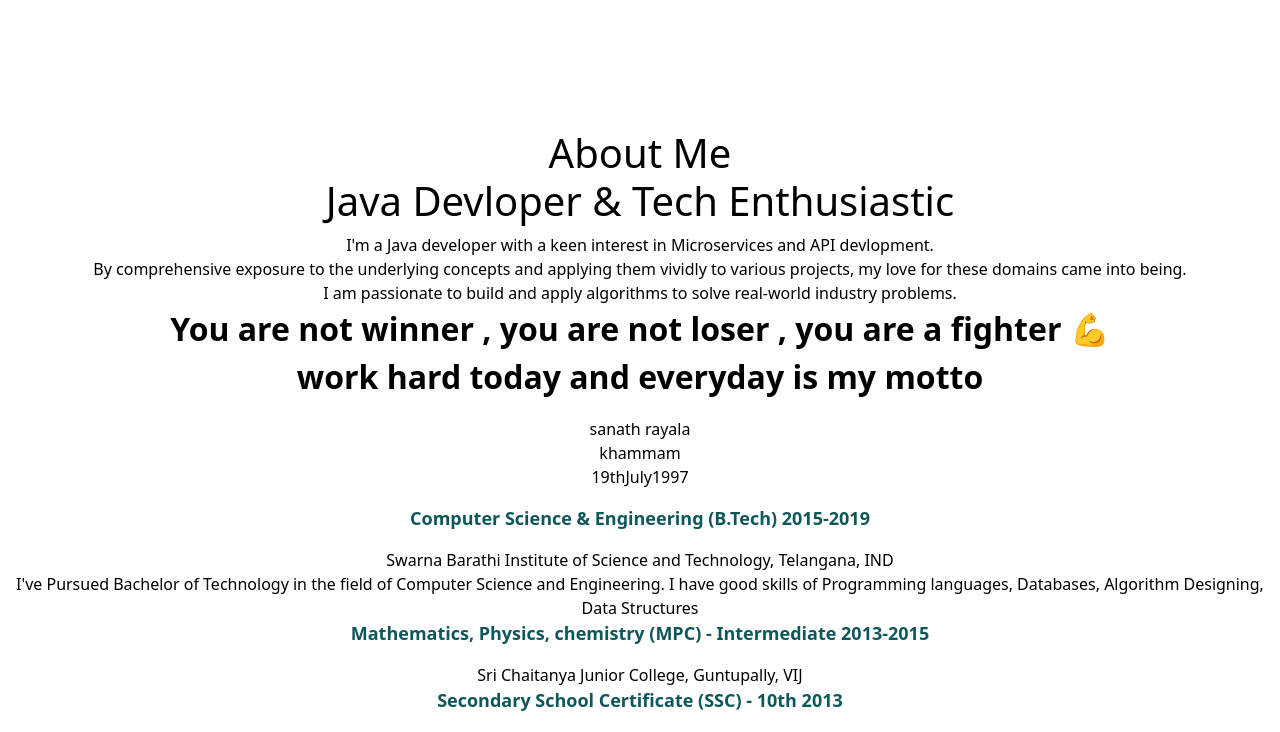
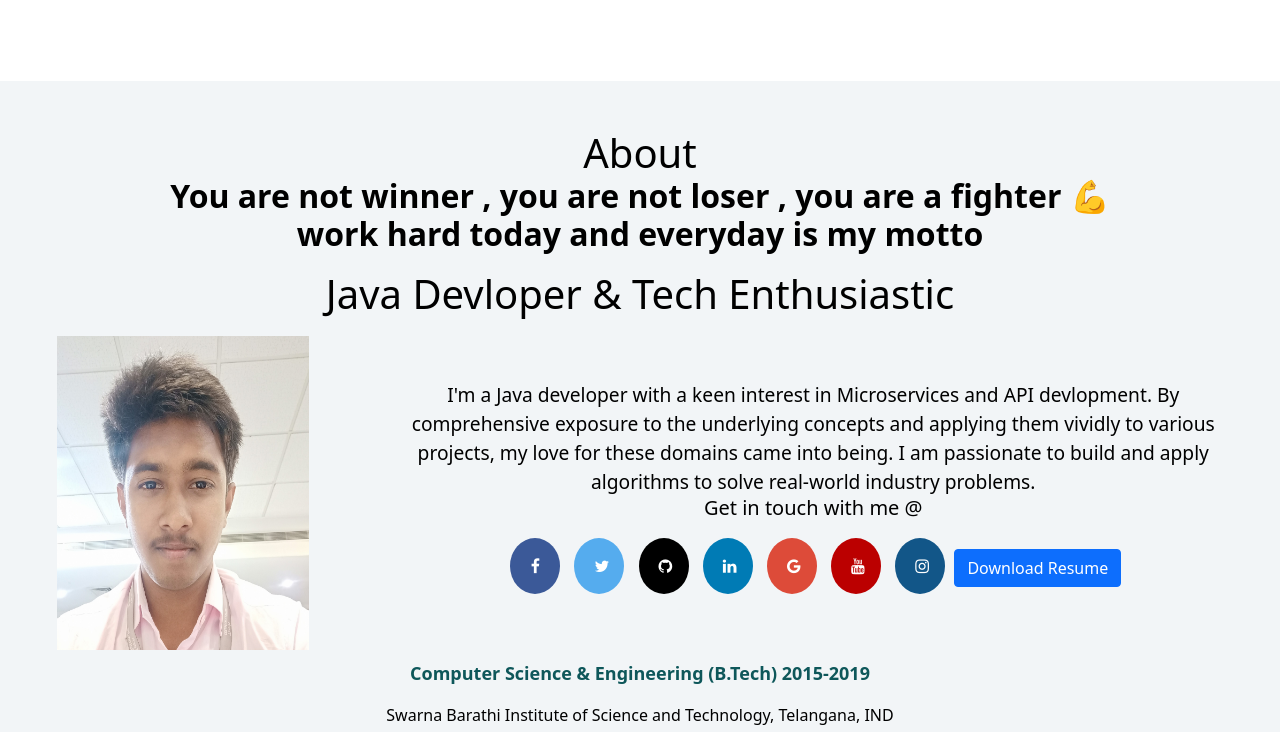
Before and after one commit to CodeWithGaruda/website, a plain HTML site: page index.html in a window 1280 px wide. Shown: the part 719-1451 px from the top of the page. Drawn offline with nearby package versions, Linux system fonts and the light colour scheme.

Commit message:
update website

```diff
--- a/css/skills.css
+++ b/css/skills.css
@@ -23,9 +23,6 @@ skills
   font-family: "Poppins", sans-serif;
   color: #000000;
   font-weight: 500;
-}
-.skills:not(:last-child) {
-  margin-bottom: 30px;
 }
 .details {
   width: 100%;
--- a/css/styles.css
+++ b/css/styles.css
@@ -199,3 +199,30 @@ section .aboutMe {
   padding: 20px;
   font-size: medium;
 }
+/*
+image-description
+*/
+.image-description {
+  display: flex;
+  justify-content: space-around;
+  align-items: center;
+  padding: 10px;
+}
+
+.pic * {
+  height: 314px;
+  width: 252px;
+}
+.c1 {
+  width: 65%;
+}
+.desc {
+  font-size: larger;
+}
+.get-in-touch {
+  font-size: medium;
+}
+
+section:nth-child(even) {
+  background-color: rgb(242, 245, 247);
+}
--- a/index.html
+++ b/index.html
@@ -25,7 +25,7 @@
   </head>
   <body>
     <nav class="navbar-custom">
-      <div class="brand-title">&ltSanath Rayala&gt</div>
+      <div class="brand-title">Sanath Rayala</div>
       <a href="#" class="toggle-button">
         <span class="bar"></span>
         <span class="bar"></span>
@@ -51,42 +51,31 @@
         Scroll down to know more about me 😊
       </h1>
     </div>
+    <section class="aboutMe">
       <a name="aboutMe"></a>
-    <section class="aboutMe">
       <h1>
         <br />
-        About Me <br />
-        Java Devloper & Tech Enthusiastic
-      </h1>
-      I'm a Java developer with a keen interest in Microservices and API
-      devlopment. <br />
-      By comprehensive exposure to the underlying concepts and applying them
-      vividly to various projects, my love for these domains came into being.
-      <br />
-      I am passionate to build and apply algorithms to solve real-world industry
-      problems.
-
+        About
         <p id="quote">
           You are not winner , you are not loser , you are a fighter 💪<br />
           work hard today and everyday is my motto
         </p>
+        Java Devloper & Tech Enthusiastic
+      </h1>
 
-      <p id="personal-details">
-        sanath rayala <br />
-        khammam <br />
-        19thJuly1997 <br />
-      </p>
-      <p class="edu_title">Computer Science & Engineering (B.Tech) 2015-2019</p>
-      Swarna Barathi Institute of Science and Technology, Telangana, IND <br />
-      I've Pursued Bachelor of Technology in the field of Computer Science and
-      Engineering. I have good skills of Programming languages, Databases,
-      Algorithm Designing, Data Structures
-      <p class="edu_title">
-        Mathematics, Physics, chemistry (MPC) - Intermediate 2013-2015
-      </p>
-      Sri Chaitanya Junior College, Guntupally, VIJ
-      <p class="edu_title">Secondary School Certificate (SSC) - 10th 2013</p>
-      NewEra High school , Khammam, Telangana
+      <div class="image-description">
+        <div class="pic">
+          <img src="images/pic.jpg" alt="Sanath Rayala" />
+        </div>
+        <div class="c1">
+          <div class="desc">
+            I'm a Java developer with a keen interest in Microservices and API
+            devlopment. By comprehensive exposure to the underlying concepts and
+            applying them vividly to various projects, my love for these domains
+            came into being. I am passionate to build and apply algorithms to
+            solve real-world industry problems.
+          </div>
+
           <div class="get-in-touch">
             <h5>Get in touch with me @</h5>
             <a
@@ -134,9 +123,23 @@
               Download Resume
             </a>
           </div>
+        </div>
+      </div>
+      <p class="edu_title">Computer Science & Engineering (B.Tech) 2015-2019</p>
+      Swarna Barathi Institute of Science and Technology, Telangana, IND <br />
+      I've Pursued Bachelor of Technology in the field of Computer Science and
+      Engineering. I have good skills of Programming languages, Databases,
+      Algorithm Designing, Data Structures
+      <p class="edu_title">
+        Mathematics, Physics, chemistry (MPC) - Intermediate 2013-2015
+      </p>
+      Sri Chaitanya Junior College, Guntupally, VIJ
+      <p class="edu_title">Secondary School Certificate (SSC) - 10th 2013</p>
+      NewEra High school , Khammam, Telangana
     </section>
+    <section class="skills">
       <a name="skills"></a>
-    <section class="skills">
+
       <h1>
         <br />
         Technical Skills
@@ -202,8 +205,9 @@
         </div>
       </div>
     </section>
+    <section class="project">
       <a name="projects"></a>
-    <section class="project">
+
       <h1>
         <br />
         Projects
@@ -246,8 +250,9 @@
         </div>
       </div>
     </section>
+    <section class="contactMe">
       <a name="contactMe"></a>
-    <section class="contactMe">
+
       <h1>
         <br />
         ContactMe
```
Also changed, not shown: images/pic.jpg (added). Lines whose indentation alone changed are shown as unchanged.
